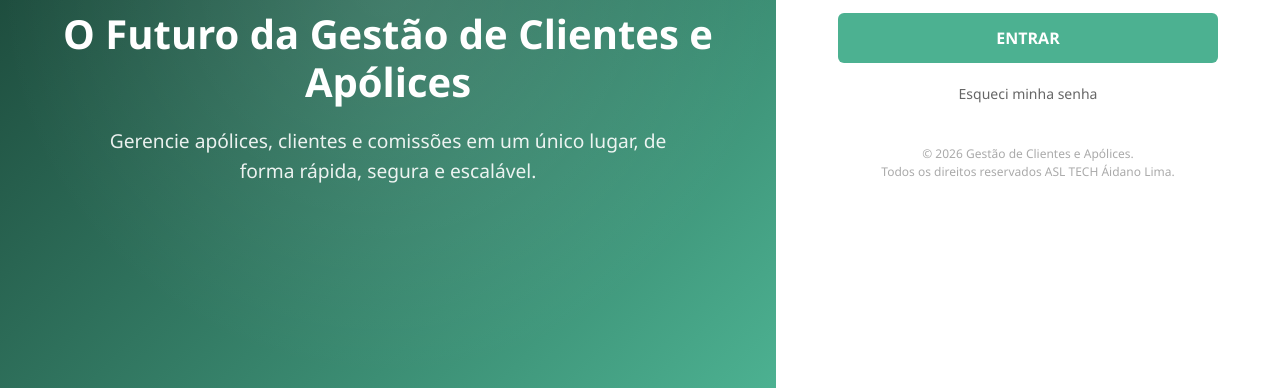
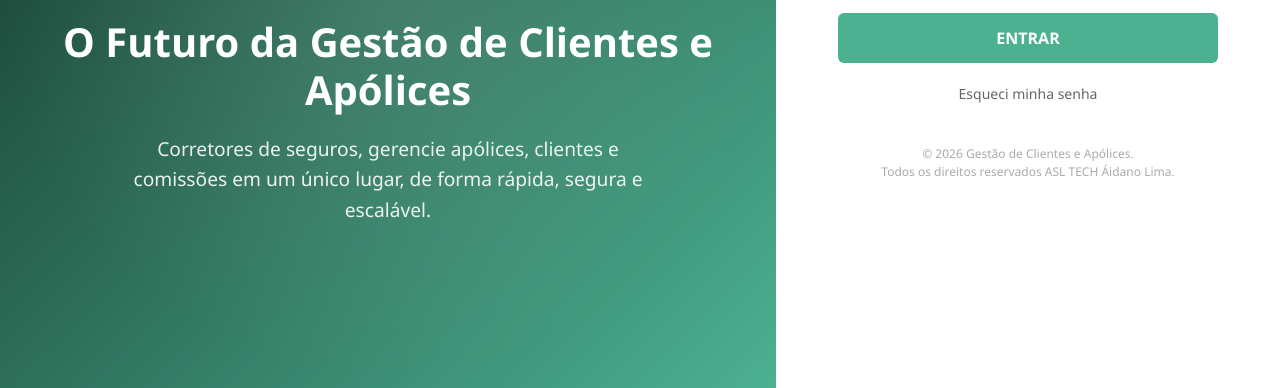
Before and after one commit to aidanolima/apolicesystem, a plain HTML site: page frontend-web/index.html in a window 1280 px wide. Shown: the part 412-800 px from the top of the page. Drawn offline with Linux system fonts and the light colour scheme; some packages are replaced by stand-ins of ours; a script that the page names is missing.

Commit message:
UpDate Logo e Maketing

```diff
--- a/frontend-web/index.html
+++ b/frontend-web/index.html
@@ -206,7 +206,7 @@
             <img src="assets/logo.png" alt="Logo Apólice System" class="marketing-logo" onerror="this.style.display='none'">
             <h1 class="marketing-title">O Futuro da Gestão de Clientes e Apólices</h1>
             <p class="marketing-subtitle">
-                Gerencie apólices, clientes e comissões em um único lugar, de forma rápida, segura e escalável.
+                Corretores de seguros, gerencie apólices, clientes e comissões em um único lugar, de forma rápida, segura e escalável.
             </p>
         </div>
 
```
Also changed, not shown: backend/assets/logo.png, backend/assets/logo_res.png (added), frontend-web/assets/logo.png, frontend-web/assets/logo_res.png (added).
